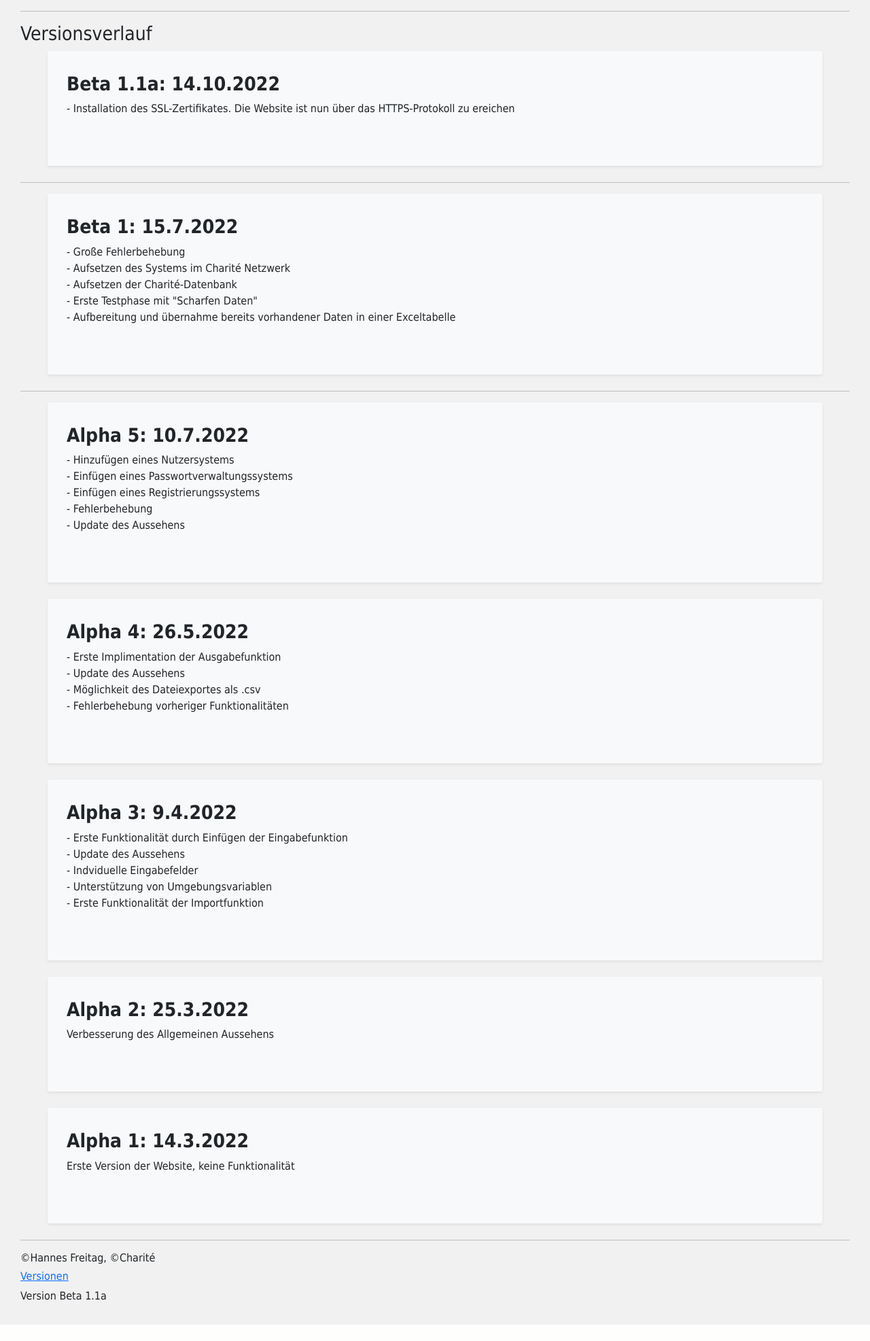
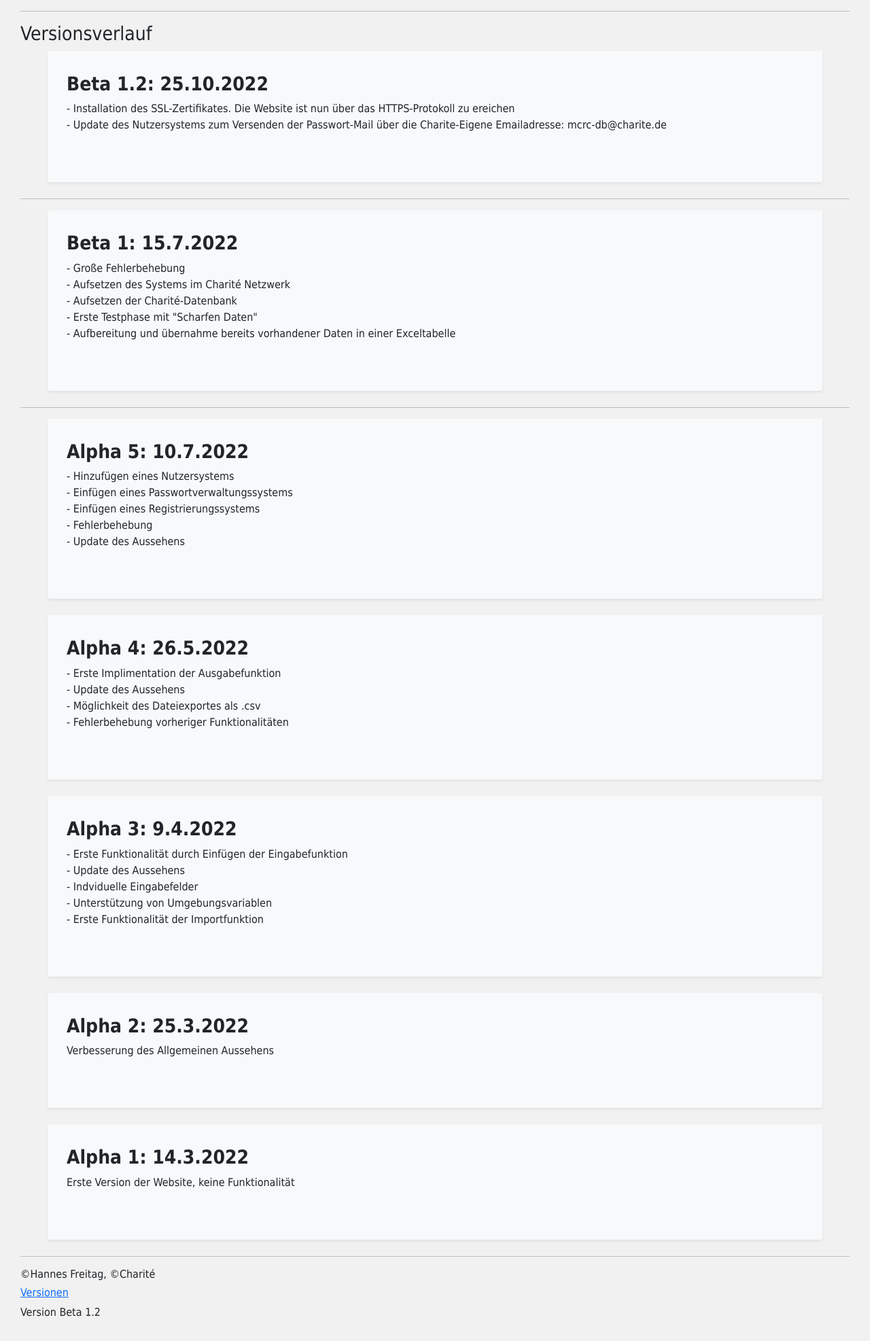
Before and after one commit to OptiTheNext/mCRC-DB, a Flask app: page /versions in a window 1280 px wide. Shown: the part 190-2163 px from the top of the page at 68% size. Before the commit the page ends 2139 px from the top, so only its background shows below. Run offline with Flask 2, Linux system fonts and the light colour scheme; parts of the project's set-up code (start-up, migrations or seed data) failed here and were passed over.

Commit message:
Changed Version to Beta 1.2

```diff
--- a/templates/base.html
+++ b/templates/base.html
@@ -63,7 +63,7 @@
         {%if RenderParameters["Topnav"] %}
         <h6> <a href="/versions">Versionen</a> </h6>
         {%endif%}
-        <h8>Version Beta 1.1a</h8>
+        <h8>Version Beta 1.2</h8>
       </div>
     </footer>
   </body>
--- a/templates/site_6.html
+++ b/templates/site_6.html
@@ -11,13 +11,14 @@
 	<div class="p-3 mb-4 lc-block">
 		<div class="lc-block">
 			<div editable="rich">
-				<h3 class="fw-bolder">Beta 1.1a: 14.10.2022</h3>
+				<h3 class="fw-bolder">Beta 1.2: 25.10.2022</h3>
 			</div>
 		</div>
 		<div class="lc-block col-md-12">
 			<div editable="rich">
 				<p > - Installation des SSL-Zertifikates. Die Website ist nun über das HTTPS-Protokoll zu ereichen
                     <br>
+					- Update des Nutzersystems zum Versenden der Passwort-Mail über die Charite-Eigene Emailadresse: mcrc-db@charite.de
                 </p>
 			</div>
 		</div>
```
